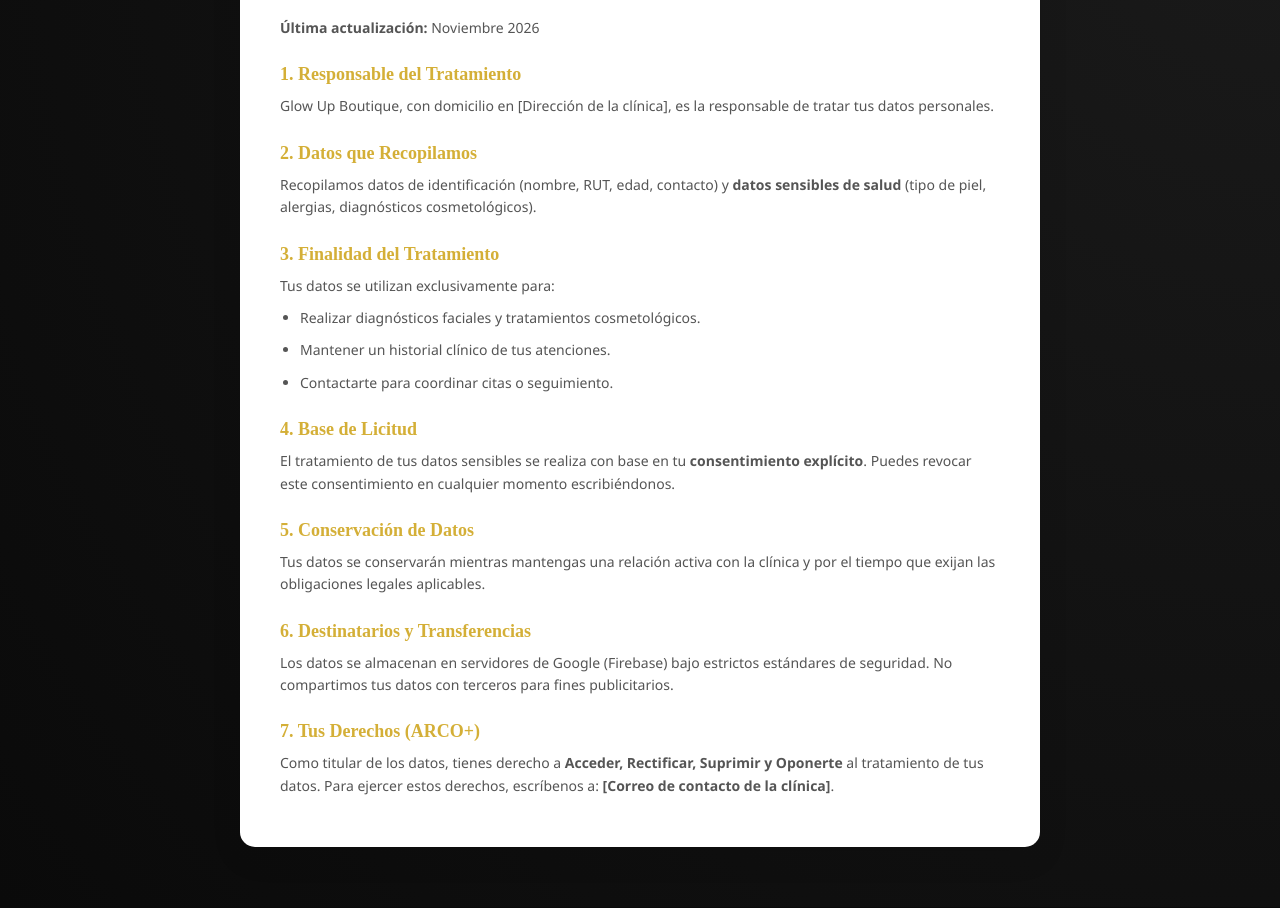
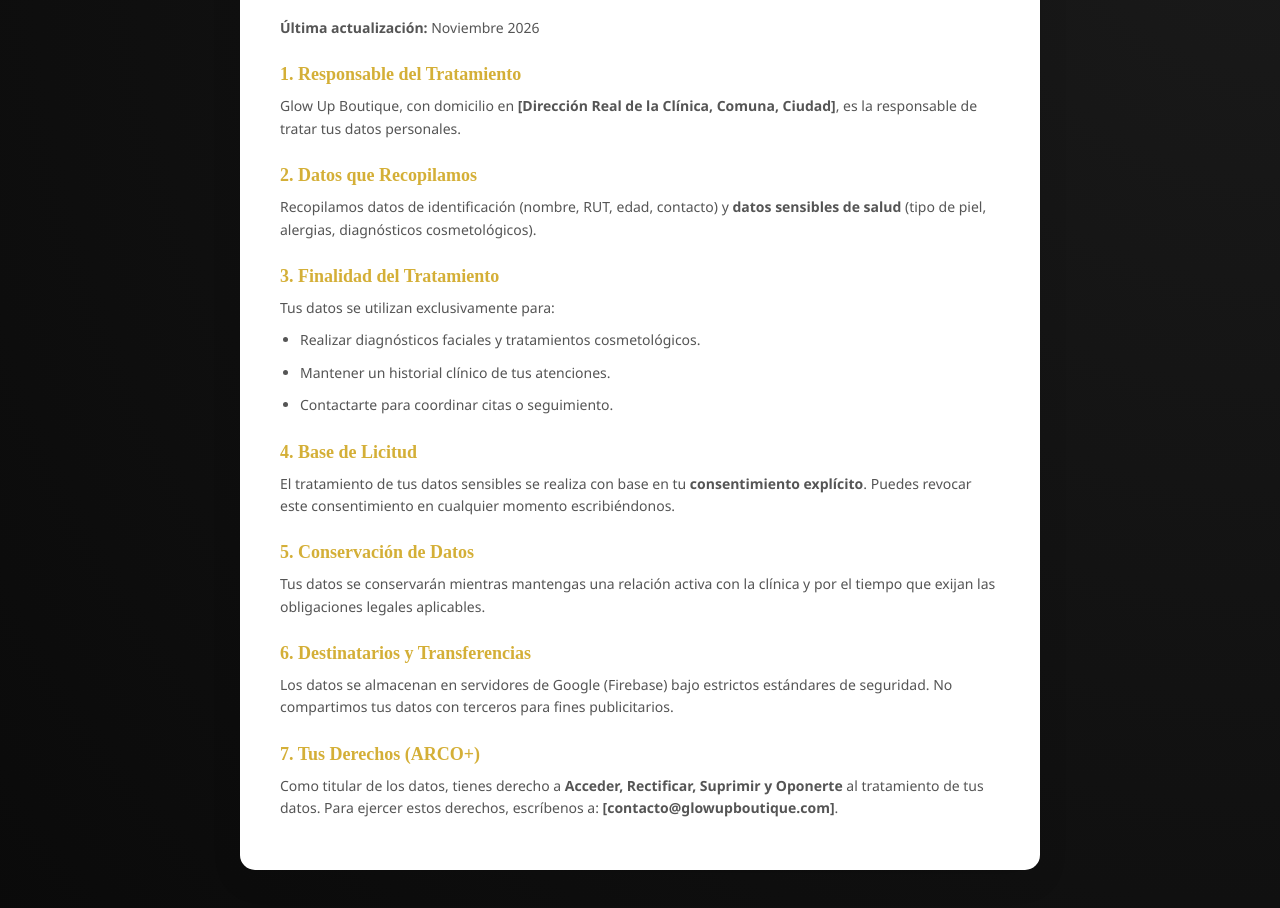
Before and after one commit to karlaglowboutique-hub/glowupboutique, a plain HTML site: page privacidad.html in a window 1280 px wide. Shown: the part 140-1048 px from the top of the page. Drawn offline with Linux system fonts and the light colour scheme.

Commit message:
Update privacidad.html

```diff
--- a/privacidad.html
+++ b/privacidad.html
@@ -19,7 +19,8 @@
         <p><strong>Última actualización:</strong> Noviembre 2026</p>
 
         <h2>1. Responsable del Tratamiento</h2>
-        <p>Glow Up Boutique, con domicilio en [Dirección de la clínica], es la responsable de tratar tus datos personales.</p>
+        <!-- REEMPLAZA ESTO CON LA DIRECCIÓN REAL DE KARLA -->
+        <p>Glow Up Boutique, con domicilio en <strong>[Dirección Real de la Clínica, Comuna, Ciudad]</strong>, es la responsable de tratar tus datos personales.</p>
 
         <h2>2. Datos que Recopilamos</h2>
         <p>Recopilamos datos de identificación (nombre, RUT, edad, contacto) y <strong>datos sensibles de salud</strong> (tipo de piel, alergias, diagnósticos cosmetológicos).</p>
@@ -42,7 +43,8 @@
         <p>Los datos se almacenan en servidores de Google (Firebase) bajo estrictos estándares de seguridad. No compartimos tus datos con terceros para fines publicitarios.</p>
 
         <h2>7. Tus Derechos (ARCO+)</h2>
-        <p>Como titular de los datos, tienes derecho a <strong>Acceder, Rectificar, Suprimir y Oponerte</strong> al tratamiento de tus datos. Para ejercer estos derechos, escríbenos a: <strong>[Correo de contacto de la clínica]</strong>.</p>
+        <!-- REEMPLAZA ESTO CON EL CORREO REAL DE CONTACTO -->
+        <p>Como titular de los datos, tienes derecho a <strong>Acceder, Rectificar, Suprimir y Oponerte</strong> al tratamiento de tus datos. Para ejercer estos derechos, escríbenos a: <strong>[contacto@glowupboutique.com]</strong>.</p>
     </div>
 </body>
 </html>
```
